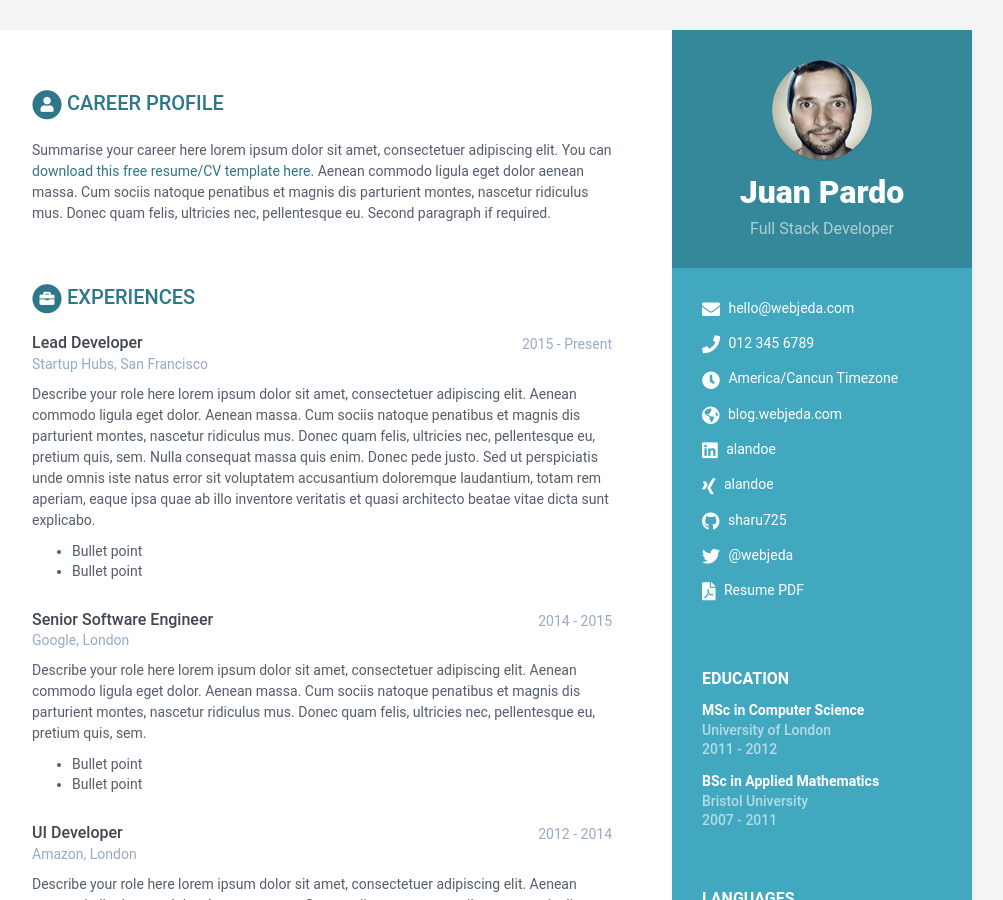
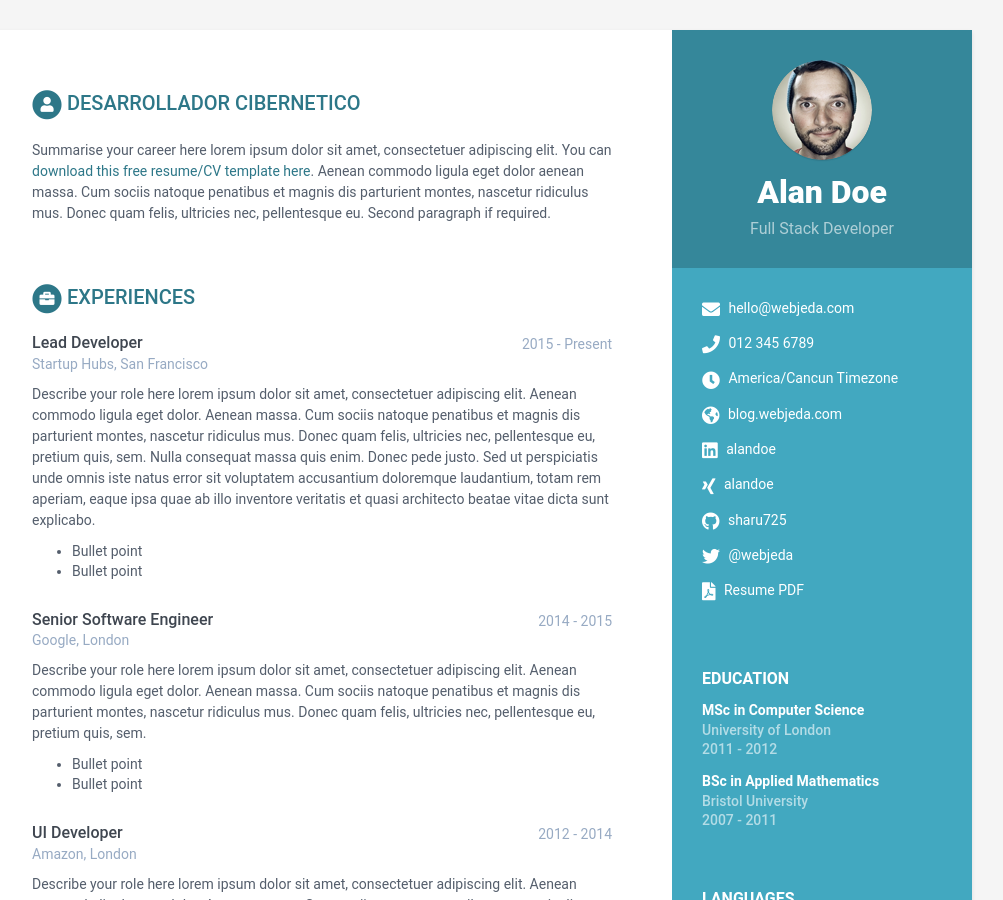
Before and after one commit to Pardo250/Pardo-cv-2-Galvis-cv-2, a Jekyll site: the page built from index.html, in a window 1280 px wide and 900 px high. Shown: the whole window, without its empty margins (168-1171 px from the left). Built offline with Jekyll 4.4.1, drawn with Linux system fonts in a browser that asks for light colours.

Commit message:
Update data.yml

```diff
--- a/_data/data.yml
+++ b/_data/data.yml
@@ -8,7 +8,7 @@ sidebar:
     education: True # set to False if you want education in main section instead of in sidebar
 
     # Profile information
-    name: Juan Pardo
+    name: Alan Doe
     tagline: Full Stack Developer
     avatar: profile.png  #place a 100x100 picture inside /assets/images/ folder and provide the name of the file below
 
@@ -55,7 +55,7 @@ sidebar:
           link:
 
 career-profile:
-    title: Career Profile
+    title: Desarrollador cibernetico
     summary: |
       Summarise your career here lorem ipsum dolor sit amet, consectetuer
       adipiscing elit. You can [download this free resume/CV template here]().
```
